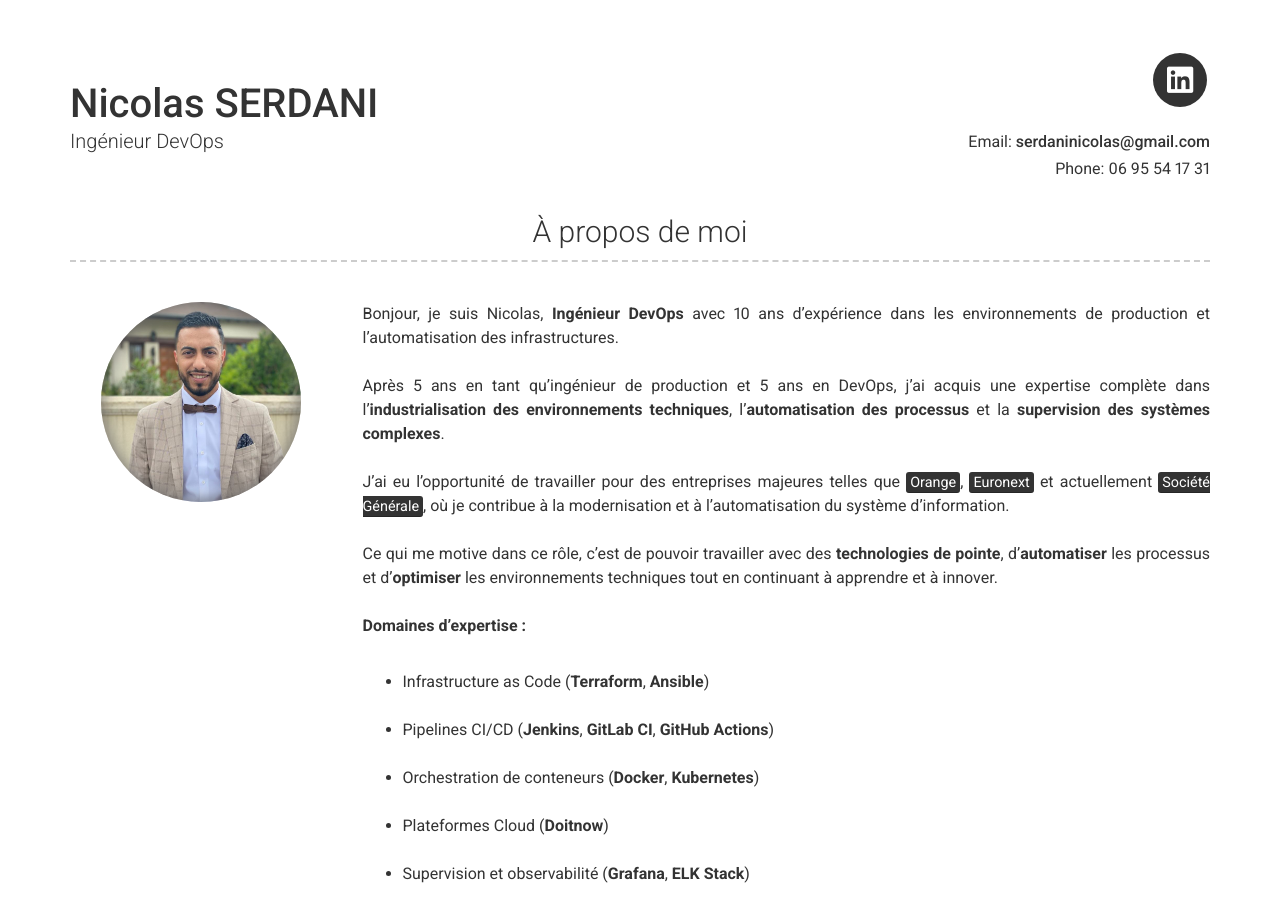
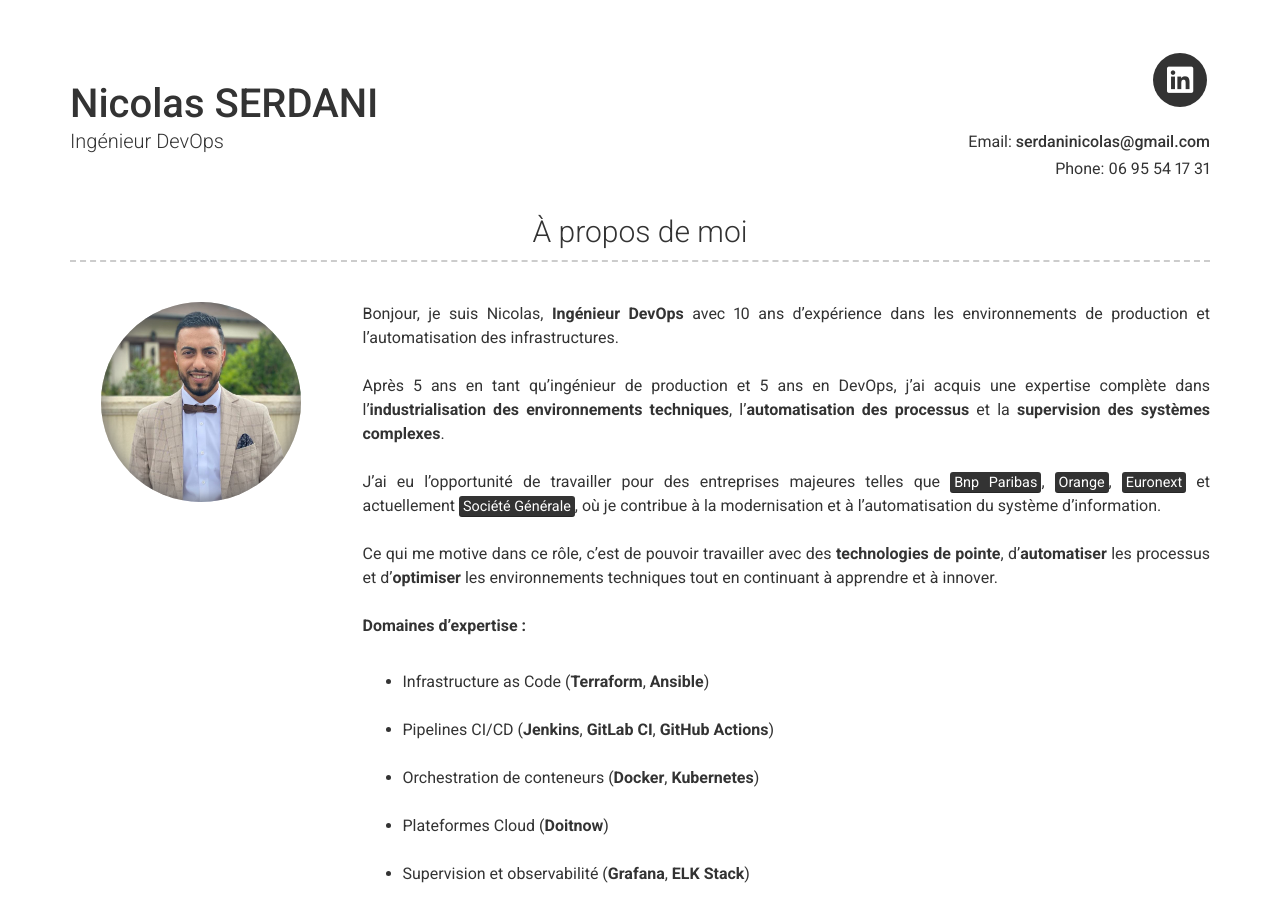
Before and after one commit to SERDANI/serdaninicolas.github.io, a Jekyll site: the page built from index.md, in a window 1280 px wide and 900 px high. Built offline with Jekyll 4.4.1, drawn with Linux system fonts in a browser that asks for light colours; nearby versions of some CDN libraries.

Commit message:
Update _config.yml

```diff
--- a/_config.yml
+++ b/_config.yml
@@ -29,7 +29,7 @@ about_profile_image: images/profile.jpg
 about_content: |
   Bonjour, je suis Nicolas, **Ingénieur DevOps** avec 10 ans d’expérience dans les environnements de production et l’automatisation des infrastructures.<br><br>
   Après 5 ans en tant qu’ingénieur de production et 5 ans en DevOps, j’ai acquis une expertise complète dans l’**industrialisation des environnements techniques**, l’**automatisation des processus** et la **supervision des systèmes complexes**.<br><br>
-  J’ai eu l’opportunité de travailler pour des entreprises majeures telles que <mark>Orange</mark>, <mark>Euronext</mark> et actuellement <mark>Société Générale</mark>, où je contribue à la modernisation et à l’automatisation du système d’information.<br><br>
+  J’ai eu l’opportunité de travailler pour des entreprises majeures telles que <mark>Bnp Paribas</mark>, <mark>Orange</mark>, <mark>Euronext</mark> et actuellement <mark>Société Générale</mark>, où je contribue à la modernisation et à l’automatisation du système d’information.<br><br>
   Ce qui me motive dans ce rôle, c’est de pouvoir travailler avec des **technologies de pointe**, d’**automatiser** les processus et d’**optimiser** les environnements techniques tout en continuant à apprendre et à innover.<br><br>
   **Domaines d’expertise :**<br><br>
     - Infrastructure as Code (**Terraform**, **Ansible**)<br><br>
```
